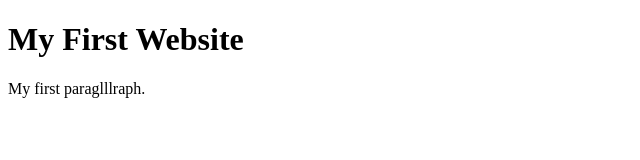
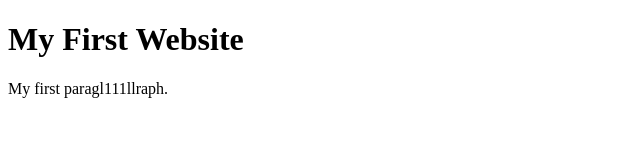
Before and after one commit to kasinova2014/codersrank-template-vjc3wz, a website: page index.html in a window 1280 px wide. Shown: the full height of the page, 0-640 px from the left. Drawn offline with Linux system fonts and the light colour scheme.

Commit message:
1 file modified

```diff
--- a/index.html
+++ b/index.html
@@ -8,7 +8,7 @@
 <body>
 
 	<h1>My First Website</h1>
-	<p>My first paraglllraph.</p>
+	<p>My first paragl111llraph.</p>
 
 </body>
 
```
